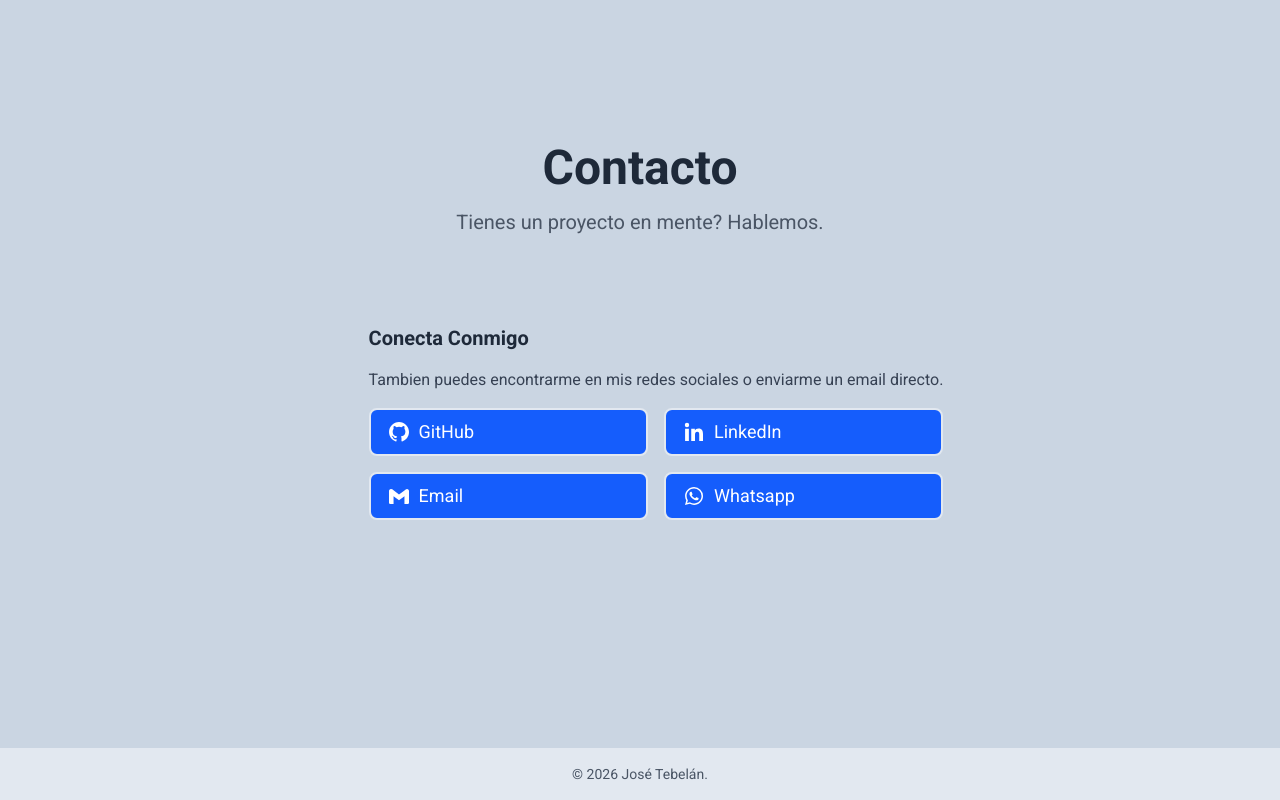
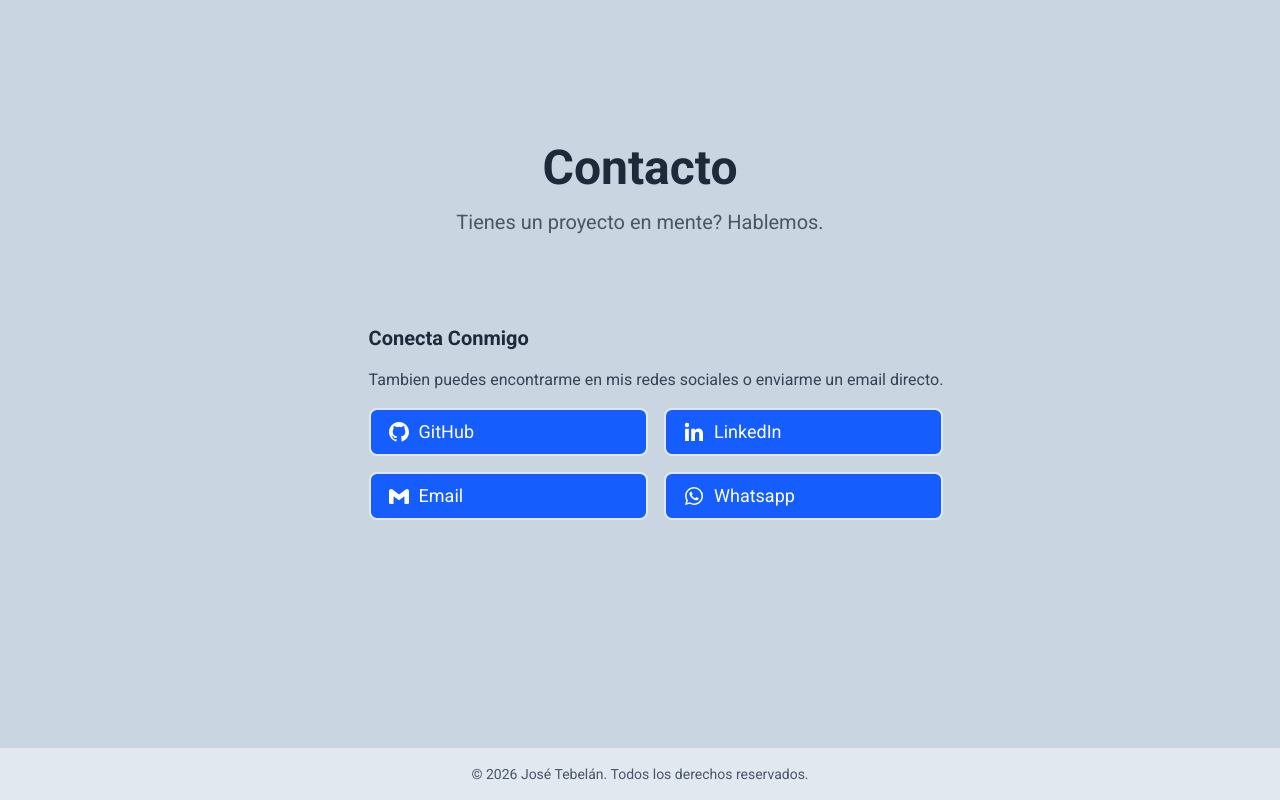
Before and after one commit to BrayanTM/PortfolioFrontend-React, a React (Vite) app: page / in a window 1280 px wide. Shown: the part 3994-4794 px from the top of the page. Built offline with nearby package versions, Linux system fonts and the light colour scheme.

Commit message:
feat: agrega traducción para el texto del pie de página en inglés y español

```diff
--- a/src/components/Footer.tsx
+++ b/src/components/Footer.tsx
@@ -1,10 +1,13 @@
+import { useLanguage } from "@/context/LanguageContext";
+
 export const Footer = () => {
+  const { t } = useLanguage();
   return (
     <>
       <footer>
         <div className="flex flex-col items-center justify-center bg-slate-200 p-4 text-center text-sm text-gray-600 dark:bg-gray-900 dark:text-gray-400">
           <p>
-            &copy; {new Date().getFullYear()} José Tebelán. {` `}
+            &copy; {new Date().getFullYear()} {t.footer.text}
           </p>
         </div>
       </footer>
--- a/src/locales/en.json
+++ b/src/locales/en.json
@@ -82,5 +82,8 @@
         "description": "Do you have a project in mind? Let's talk.",
         "connectWithMe": "Connect With Me",
         "alsoFindMe": "You can also find me on my social networks or send me a direct email."
+    },
+    "footer": {
+        "text": "José Tebelán. All rights reserved."
     }
 }
--- a/src/locales/es.json
+++ b/src/locales/es.json
@@ -82,5 +82,8 @@
         "description": "Tienes un proyecto en mente? Hablemos.",
         "connectWithMe": "Conecta Conmigo",
         "alsoFindMe": "Tambien puedes encontrarme en mis redes sociales o enviarme un email directo."
+    },
+    "footer": {
+        "text": "José Tebelán. Todos los derechos reservados."
     }
 }
```
